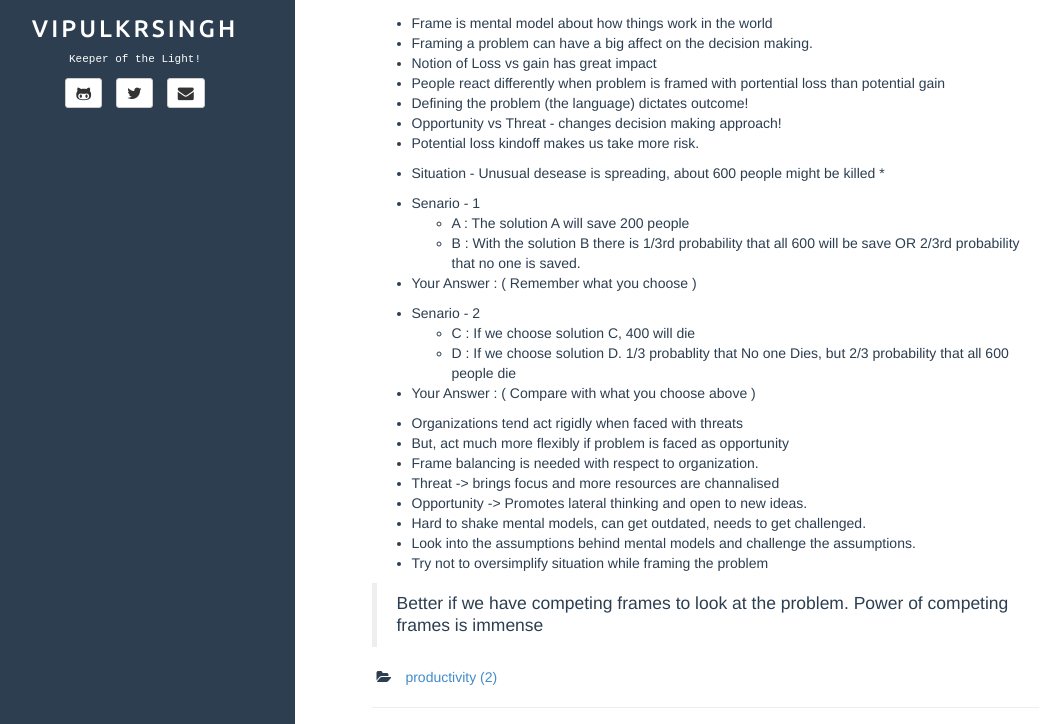
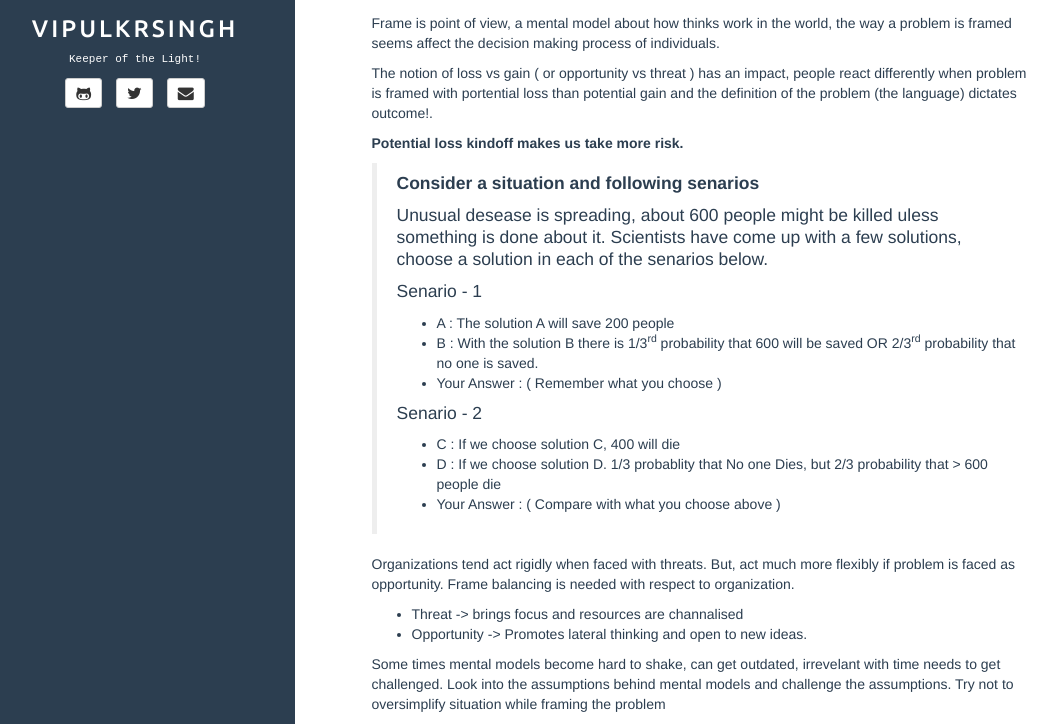
Before and after one commit to vipulkrsingh/vipulkrsingh.github.io, a Jekyll site: the page built from _posts/2017-02-18-decision-making-framing.markdown, in a window 1280 px wide and 1400 px high, cut to the strip 282-1006 px from the top of the window. Shown: the whole strip, without its empty margins (25-1082 px from the left). Built offline with Jekyll 4.4.1, drawn with Linux system fonts in a browser that asks for light colours.

Commit message:
update post

```diff
--- a/_posts/2017-02-18-decision-making-framing.markdown
+++ b/_posts/2017-02-18-decision-making-framing.markdown
@@ -10,33 +10,31 @@ Always frame your problem statement wisely!
 
 > Prospect theory is a behavioral economic theory that describes the  way people choose between probabilistic alternatives that involve risk, where the probabilities of outcomes are known.
 
-- Frame is mental model about how things work in the world
-- Framing a problem can have a big affect on the decision making.
-- Notion of Loss vs gain has great impact
-- People react differently when problem is framed with portential loss than potential gain
-- Defining the problem (the language) dictates outcome!
-- Opportunity vs Threat - changes decision making approach!
-- Potential loss kindoff makes us take more risk.
+Frame is point of view, a mental model about how thinks work in the world, the way a problem is framed seems affect the decision making process of individuals.
 
-* Situation - Unusual desease is spreading, about 600 people might be killed *
+The notion of loss vs gain ( or opportunity vs threat ) has an impact, people react differently when problem is framed with portential loss than potential gain and the definition of the problem (the language) dictates outcome!.
 
-- Senario - 1
-  - A : The solution A will save 200 people
-  - B : With the solution B there is 1/3rd probability that all 600 will be save OR 2/3rd probability that no one is saved.
-- Your Answer : ( Remember what you choose )
+**Potential loss kindoff makes us take more risk.**
 
-- Senario - 2
-  - C : If we choose solution C, 400 will die
-  - D : If we choose solution D. 1/3 probablity that No one Dies, but 2/3 probability that all 600 people die
-- Your Answer : ( Compare with what you choose above )
+> **Consider a situation and following senarios**
+>
+> Unusual desease is spreading, about 600 people might be killed uless something is done about it.
+> Scientists have come up with a few solutions, choose a solution in each of the senarios below.
+>
+> Senario - 1
+>   - A : The solution A will save 200 people
+>   - B : With the solution B there is 1/3<sup>rd</sup> probability that 600 will be saved OR 2/3<sup>rd</sup> probability that no one is saved.
+>   - Your Answer : ( Remember what you choose )
+>
+> Senario - 2
+>   - C : If we choose solution C, 400 will die
+>   - D : If we choose solution D. 1/3 probablity that No one Dies, but 2/3 probability that > 600 people die
+> - Your Answer : ( Compare with what you choose above )
 
-- Organizations tend act rigidly when faced with threats
-- But, act much more flexibly if problem is faced as opportunity
-- Frame balancing is needed with respect to organization.
-- Threat -> brings focus and more resources are channalised
-- Opportunity -> Promotes lateral thinking and open to new ideas.
-- Hard to shake mental models, can get outdated, needs to get challenged.
-- Look into the assumptions behind mental models and challenge the assumptions.
-- Try not to oversimplify situation while framing the problem
+Organizations tend act rigidly when faced with threats. But, act much more flexibly if problem is faced as opportunity. Frame balancing is needed with respect to organization.
+  - Threat -> brings focus and resources are channalised
+  - Opportunity -> Promotes lateral thinking and open to new ideas.
+
+Some times mental models become hard to shake, can get outdated, irrevelant with time needs to get challenged. Look into the assumptions behind mental models and challenge the assumptions. Try not to oversimplify situation while framing the problem
 
 > Better if we have competing frames to look at the problem. Power of competing frames is immense
```
